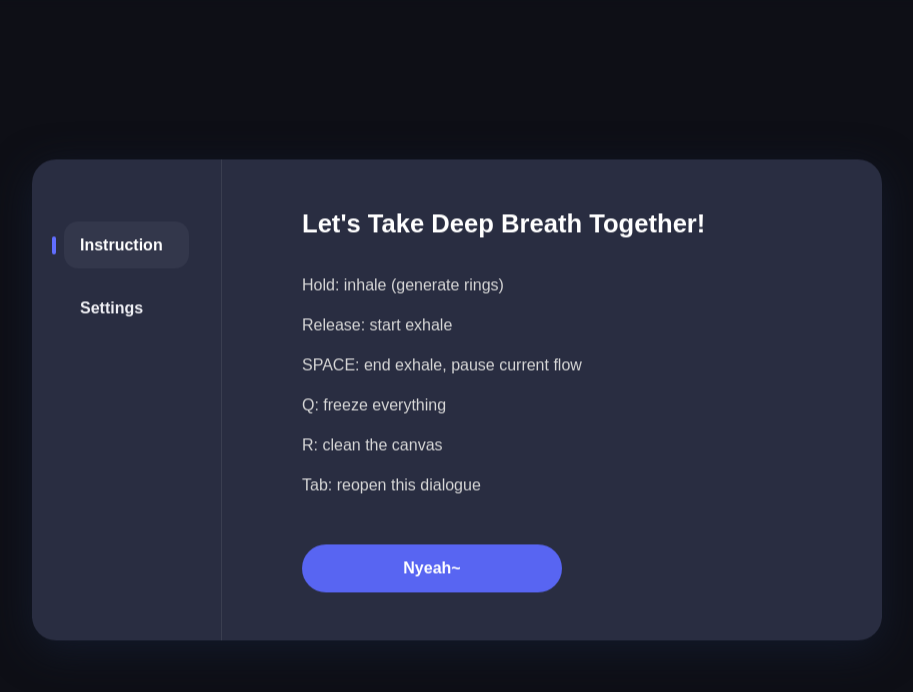
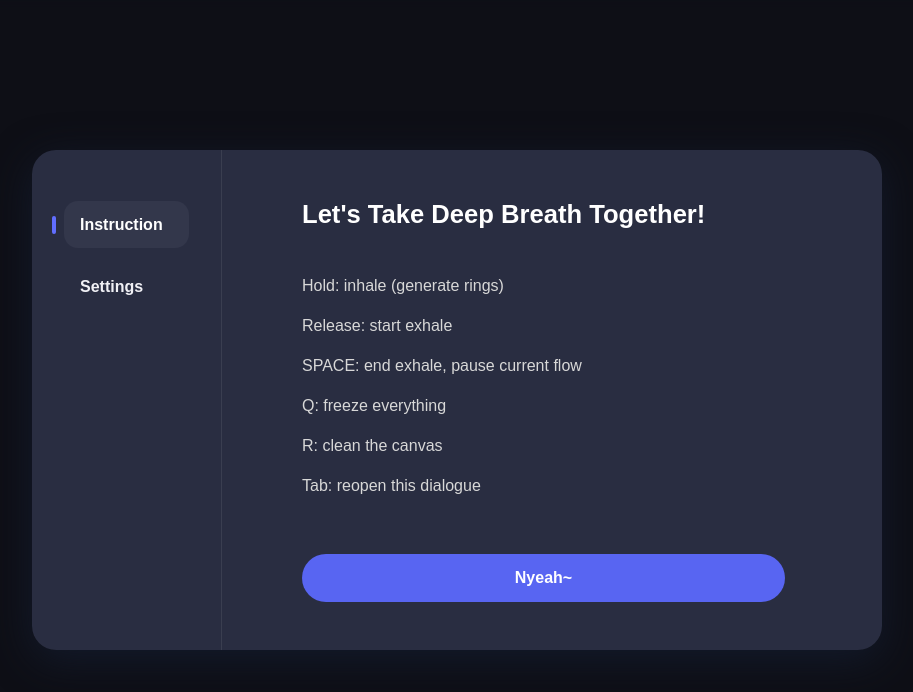
Before and after one commit to 4143118/myProject, a plain HTML site: page index.html in a window 1280 px wide. Shown: the whole page, without its empty margins (183-1096 px from the left). Drawn offline with Linux system fonts and the light colour scheme.

Commit message:
iterate layout

```diff
--- a/style.css
+++ b/style.css
@@ -22,6 +22,7 @@ dialog{
     border-radius: 24px;
     padding: 0;
     width: 850px;
+    height: 500px;
     max-width: 90vw;
     background: rgba(45, 49, 70, 0.9);
     color: rgb(240,240,245);
@@ -35,7 +36,7 @@ nav{
     display: flex;
     flex-direction: column;
     gap: 1rem;
-    padding: 3.9rem 2rem;
+    padding: 3.2rem 2rem;
     border-right: 1px solid rgba(255, 255, 255, 0.08);
 }
 
@@ -82,6 +83,8 @@ dialog[open] {
     flex-direction: column;
     align-items: flex-start;
     padding: 3rem 5rem;
+    height: 100%;
+    box-sizing: border-box;
 }
 
 #instruction-panel,
@@ -91,7 +94,7 @@ dialog[open] {
 
 /*dialog tittle*/
 dialog h1{
-    margin: 0 0 2rem 0;
+    margin: 0 0 2.6rem 0;
     line-height: 1.3;
     font-size: 1.6rem;
     color: rgb(255, 255, 255);
@@ -112,8 +115,8 @@ dialog p{
 
 /*dialog button*/
 .dialog-close-button{
-    margin: 2rem 0 0 0;
-    width: 260px;
+    margin-top: auto;
+    width: 483px;
     height: 48px;
     border: none;
     border-radius: 999px;
@@ -202,7 +205,7 @@ dialog::backdrop{
 
 .toggle-switch{
     width: 130px;
-    height: 42px;
+    height: 35px;
     border: none;
     border-radius: 999px;
     background: rgba(255, 255, 255, 0.16);
```
